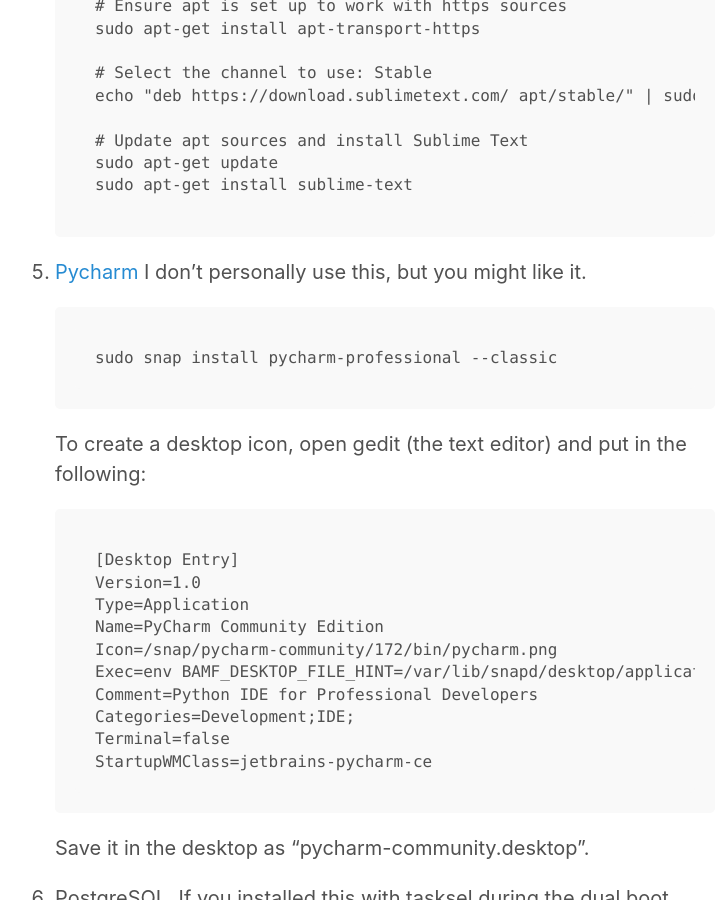
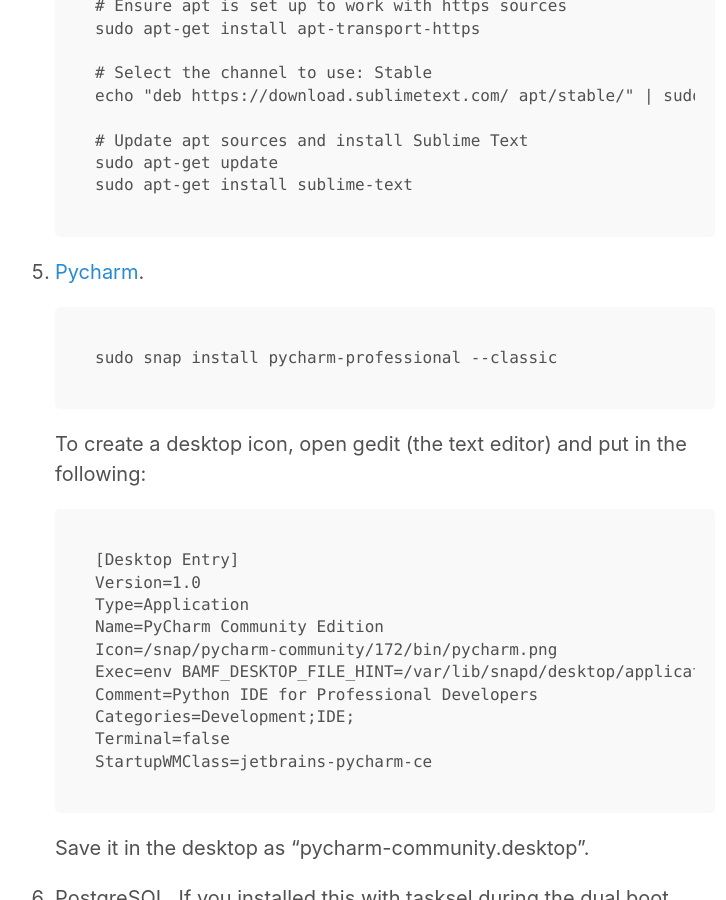
Before and after one commit to harrisonized/harrisonized.github.io, a Jekyll site: the page built from _posts/2020-02-02-prepare-laptop-for-ds.md, in a window 1280 px wide and 900 px high, scrolled down 24523 px. Shown: the whole window, without its empty margins (275-1001 px from the left). Built offline with Jekyll 4.4.1, drawn with Linux system fonts in a browser that asks for light colours; some of the changed text lies outside the part shown.

Commit message:
minor edit

````diff
--- a/_posts/2020-02-02-prepare-laptop-for-ds.md
+++ b/_posts/2020-02-02-prepare-laptop-for-ds.md
@@ -648,7 +648,7 @@
    sudo apt-get install sublime-text
    ```
 
-5. [Pycharm](https://www.jetbrains.com/help/pycharm/installation-guide.html#) I don't personally use this, but you might like it.
+5. [Pycharm](https://www.jetbrains.com/help/pycharm/installation-guide.html#).
 
    ```
    sudo snap install pycharm-professional --classic
@@ -1112,7 +1112,7 @@
 
 9. [Sublime](https://www.sublimetext.com/) text editor. I use this a lot, especially to view .yml files, .sql files, and .py files.
 
-10. [Pycharm](https://www.jetbrains.com/pycharm/download/download-thanks.html?platform=mac&code=PCC). I don't personally use this, but a lot of people like it and you might too.
+10. [Pycharm](https://www.jetbrains.com/pycharm/download/download-thanks.html?platform=mac&code=PCC).
 
 11. [PostgreSQL](https://www.dyclassroom.com/howto-mac/how-to-install-postgresql-on-mac-using-homebrew).
 
````
